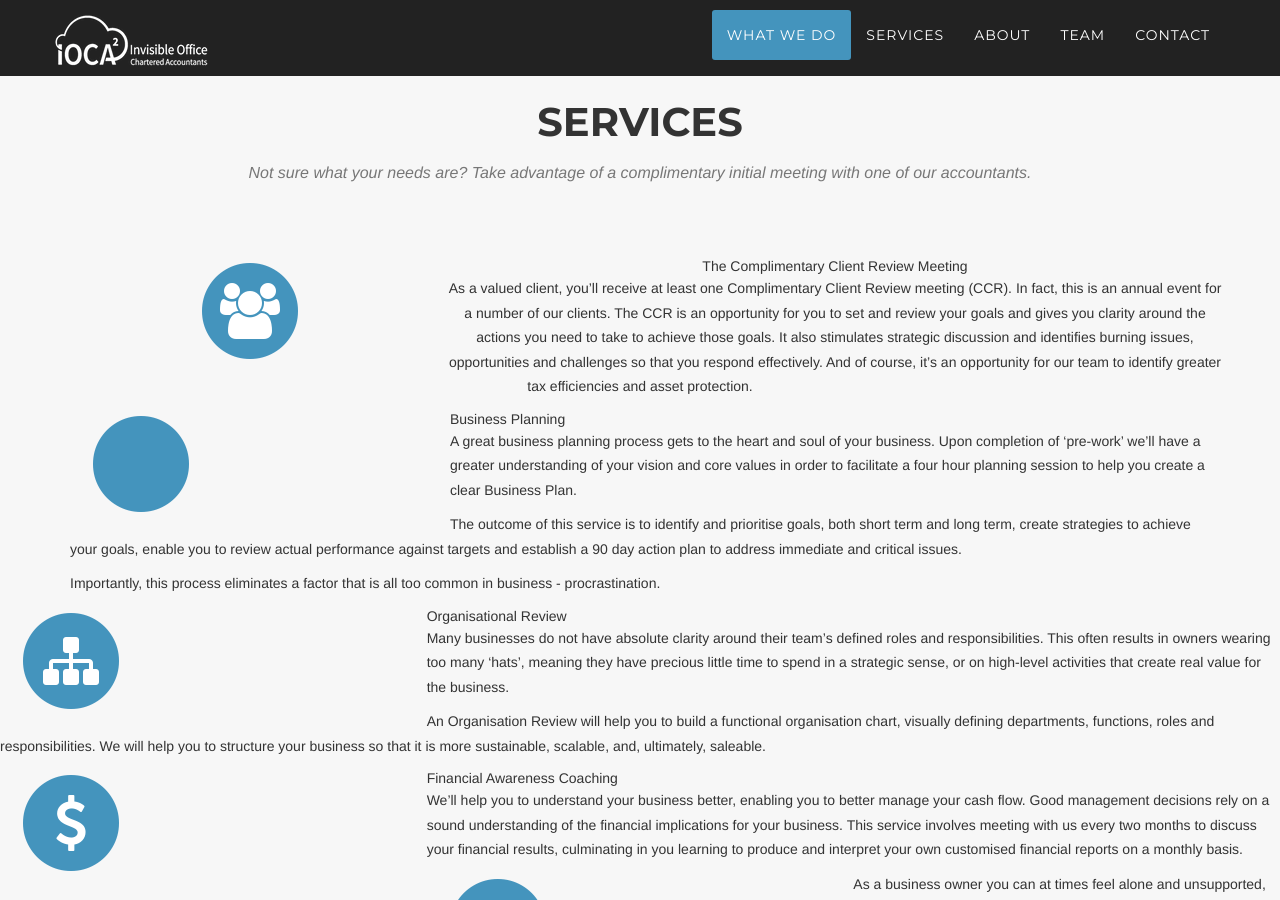
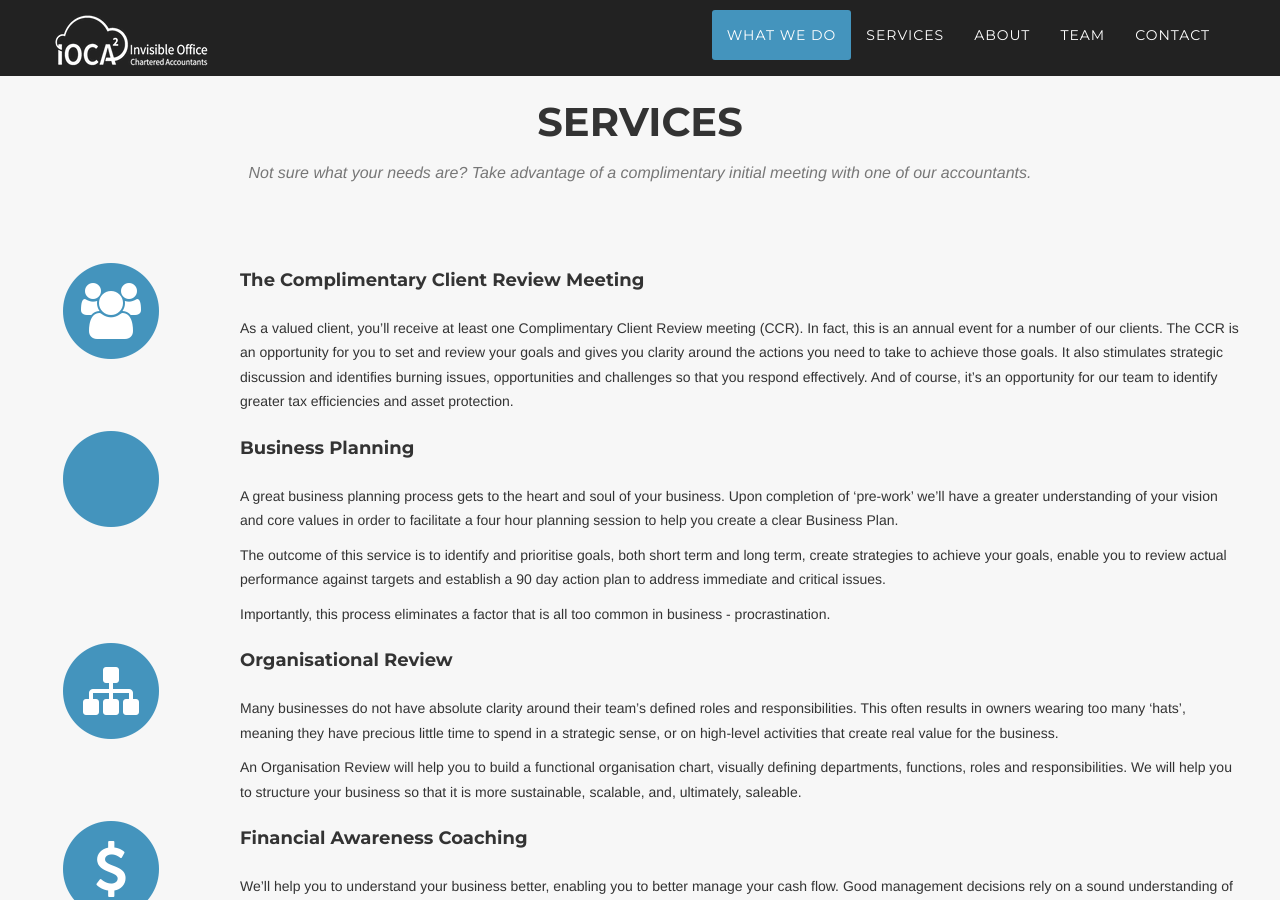
Before and after one commit to Bonneykins/IOCA-website-3, a Jekyll site: the page built from index.html, in a window 1280 px wide and 900 px high, scrolled down 1335 px. Built offline with Jekyll 4.4.1, drawn with Linux system fonts in a browser that asks for light colours; nearby versions of some CDN libraries; some web fonts are replaced.

Commit message:
Fixing services layout

```diff
--- a/index.html
+++ b/index.html
@@ -52,23 +52,26 @@
                     <h3 class="section-subheading text-muted editable"> Not sure what your needs are? Take advantage of a complimentary initial meeting with one of our accountants. </h3>
                 </div>
             </div>
-            <div class="row text-center">
+            <div class="row">
               {% assign services = site.services | sort: 'display-order' %}
               {% for service in services %}
               {% if service.display: "true" %}
-                <div class="col-md-4">
+              <div class="row">
+                <div class="col-md-2">
                     <span class="fa-stack fa-4x">
                         <i class="fa fa-circle fa-stack-2x text-primary"></i>
                         <i class="fa fa-{{ service.service-icon }} fa-stack-1x fa-inverse"></i>
                     </span>
                 </div>
-                <div class="col-md-8">
-                  <div class="row"
+                <div class="col-md-10">
+                  <div class="row">
                     <h4 class="what-we-do-section-heading">{{ service.service-title }}</h4>
                   </div>
-                </div class="row"
+                  <div class="row">
                   <p class="text-muted">{{ service.content }}</p>
+                  </div>
                 </div>
+              </div>
               {% endif %}
               {% endfor %}
               <!--Sam, if you reduce this section from 3 sections to two, then you should write an if/else loop above that incorporates this for the 3 loop solution and outputs a 6 grid wide solution for the 2 loop. SB 10/7 -->
```
